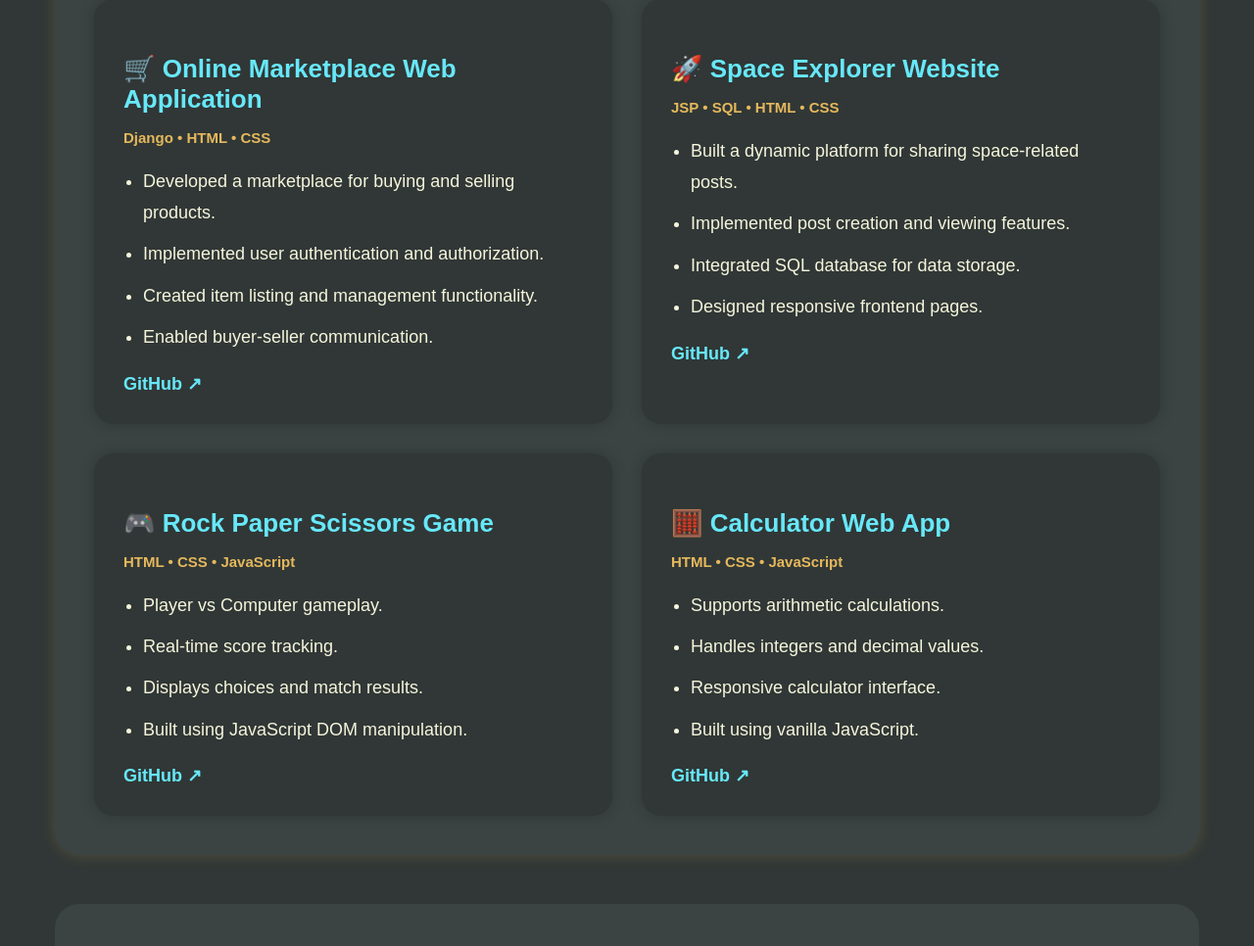
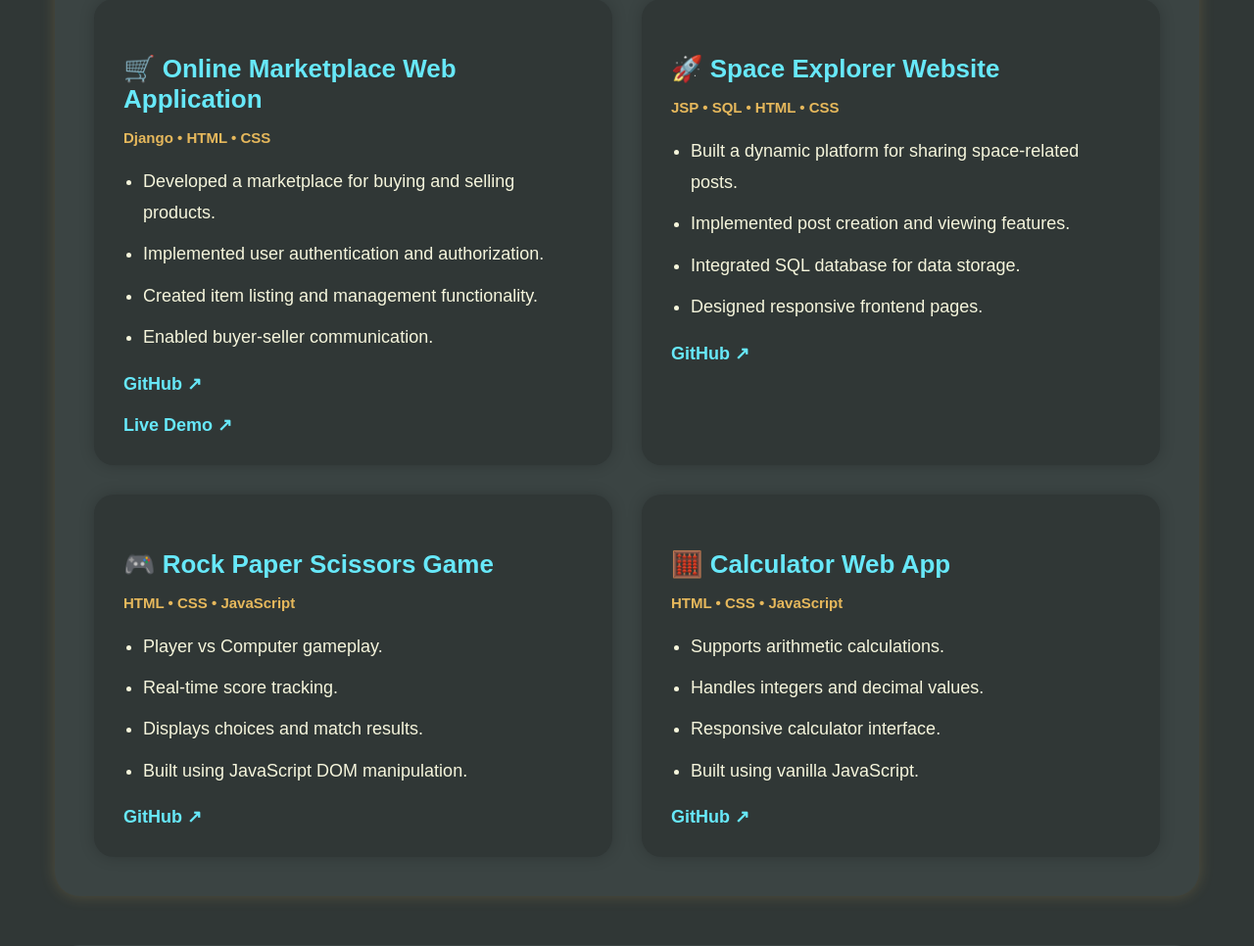
Before and after one commit to snigdhadema940-dotcom/portfolio, a Django app: page / in a window 1280 px wide. Shown: the part 3016-3982 px from the top of the page at 98% size. Run offline with Django 5.2, Linux system fonts and the light colour scheme.

Commit message:
add live demo

```diff
--- a/home/templates/home/home.html
+++ b/home/templates/home/home.html
@@ -258,6 +258,9 @@
             <div class="project-links">
                 <a href="https://github.com/snigdhadema940-dotcom/online-marketplace">GitHub ↗</a>
             </div>
+            <div class="project-links">
+                <a href="https://online-marketplace-o87c.onrender.com">Live Demo ↗</a>
+            </div>
         </div>
 
         <div class="project-card">
```
